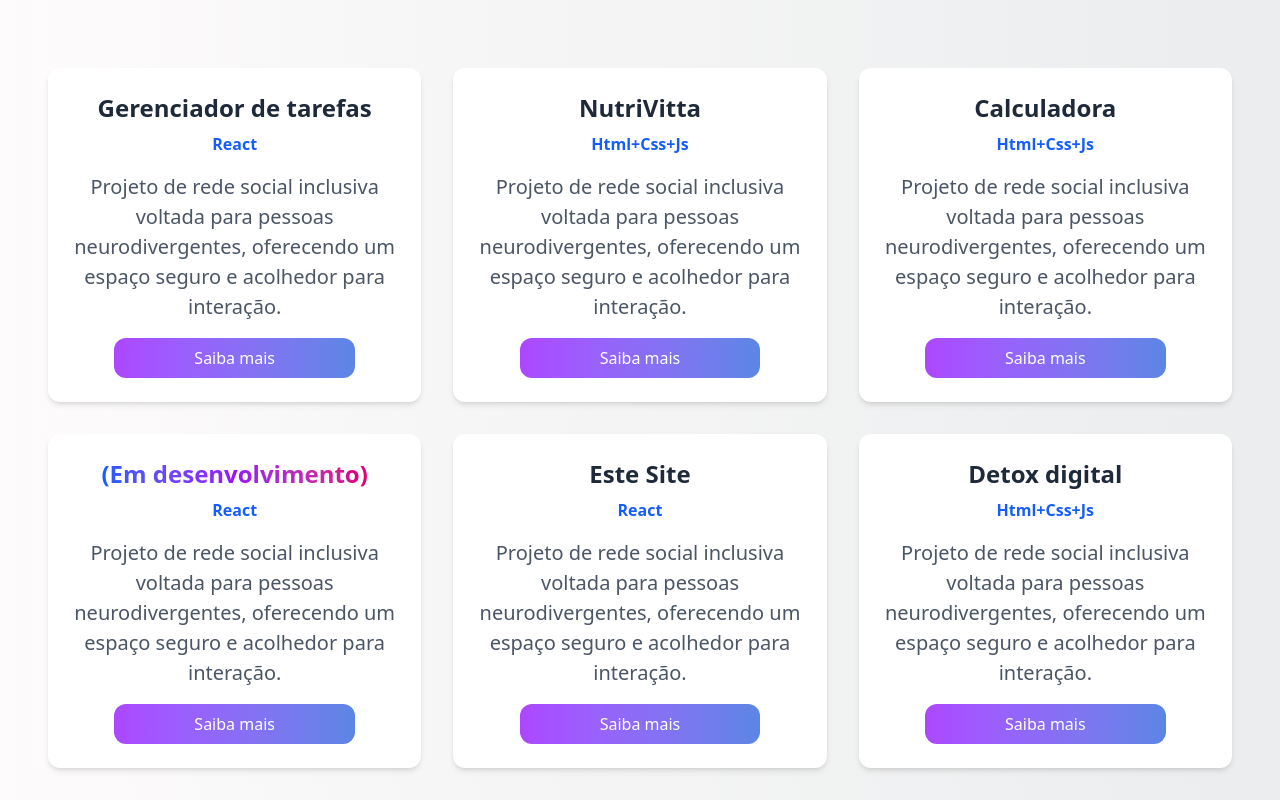
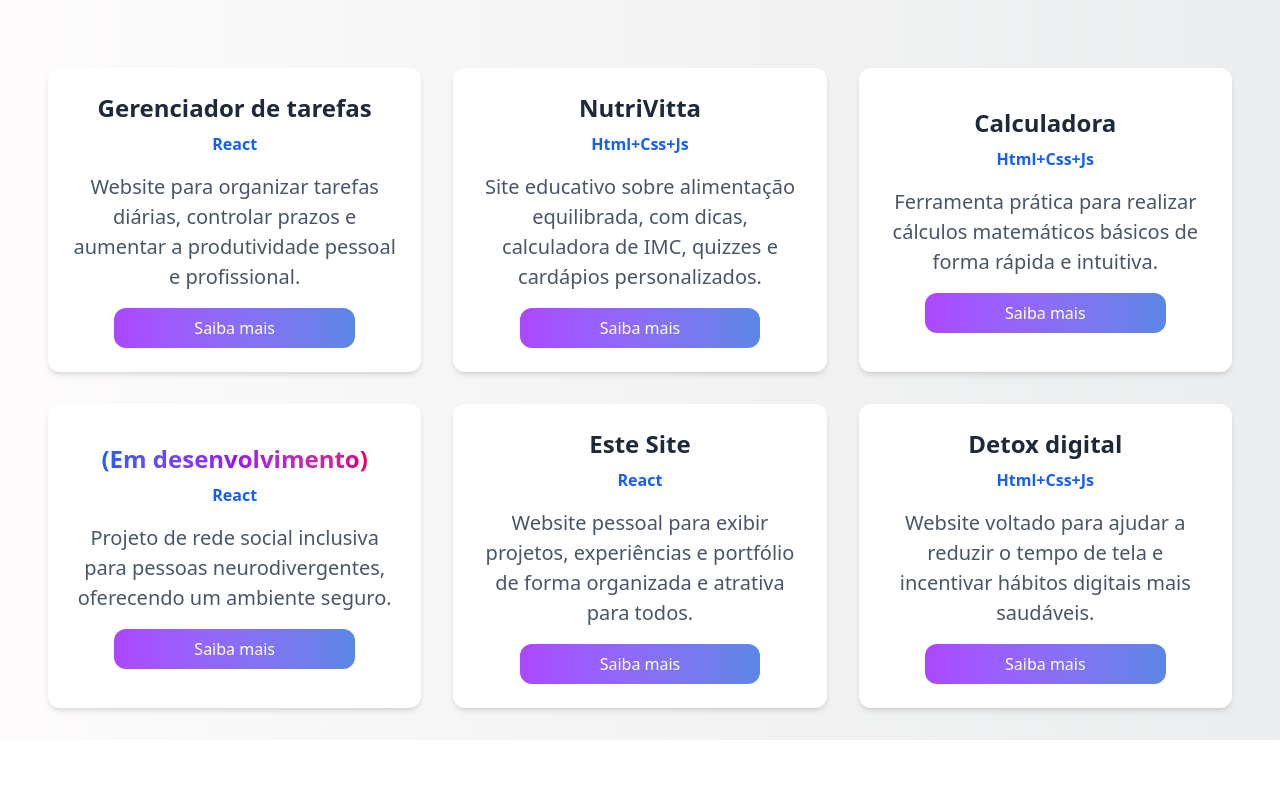
Before and after one commit to OtavioAugustodaRoza/MyPortifolio, a React (Vite) app: page / in a window 1280 px wide. Shown: the part 1044-1844 px from the top of the page. After the commit the page ends 1784 px from the top, so only its background shows below. Built offline with nearby package versions, Linux system fonts and the light colour scheme.

Commit message:
feat: finish 'MyProjects' section

```diff
--- a/src/components/MyProjects.jsx
+++ b/src/components/MyProjects.jsx
@@ -1,4 +1,5 @@
 import { useState } from 'react'
+import { motion } from 'framer-motion'
 
 function MyProjects() {
   const [filtro, setFiltro] = useState('Todos')
@@ -8,7 +9,7 @@ function MyProjects() {
       nome: 'Gerenciador de tarefas',
       tipo: 'React',
       descricao:
-        'Projeto de rede social inclusiva voltada para pessoas neurodivergentes, oferecendo um espaço seguro e acolhedor para interação. ',
+        'Website para organizar tarefas diárias, controlar prazos e aumentar a produtividade pessoal e profissional. ',
       link: 'curso-react-ashy-xi.vercel.app',
     },
     {
@@ -16,7 +17,7 @@ function MyProjects() {
       nome: 'NutriVitta',
       tipo: 'Html+Css+Js',
       descricao:
-        'Projeto de rede social inclusiva voltada para pessoas neurodivergentes, oferecendo um espaço seguro e acolhedor para interação. ',
+        'Site educativo sobre alimentação equilibrada, com dicas, calculadora de IMC, quizzes e cardápios personalizados. ',
       link: 'new-pi-2k25.vercel.app',
     },
     {
@@ -24,7 +25,7 @@ function MyProjects() {
       nome: 'Calculadora',
       tipo: 'Html+Css+Js',
       descricao:
-        'Projeto de rede social inclusiva voltada para pessoas neurodivergentes, oferecendo um espaço seguro e acolhedor para interação. ',
+        'Ferramenta prática para realizar cálculos matemáticos básicos de forma rápida e intuitiva. ',
       link: 'otavioaugustodaroza.github.io/calculadora/',
     },
     {
@@ -37,7 +38,7 @@ function MyProjects() {
         </>
       ),
       descricao:
-        'Projeto de rede social inclusiva voltada para pessoas neurodivergentes, oferecendo um espaço seguro e acolhedor para interação. ',
+        'Projeto de rede social inclusiva para pessoas neurodivergentes, oferecendo um ambiente seguro. ',
       link: 'ainda não temos',
       tipo: 'React',
     },
@@ -46,15 +47,15 @@ function MyProjects() {
       nome: 'Este Site',
       tipo: 'React',
       descricao:
-        'Projeto de rede social inclusiva voltada para pessoas neurodivergentes, oferecendo um espaço seguro e acolhedor para interação. ',
-      link: 'my-portifolio-iota-inky.vercel.app/',
+        'Website pessoal para exibir projetos, experiências e portfólio de forma organizada e atrativa para todos. ',
+      link: 'https://my-portifolio-iota-inky.vercel.app/',
     },
     {
       id: 5,
       nome: 'Detox digital',
       tipo: 'Html+Css+Js',
       descricao:
-        'Projeto de rede social inclusiva voltada para pessoas neurodivergentes, oferecendo um espaço seguro e acolhedor para interação. ',
+        'Website voltado para ajudar a reduzir o tempo de tela e incentivar hábitos digitais mais saudáveis. ',
       link: 'rafagameplays.github.io/site-de-telas-finalizado/questionario.html',
     },
   ]
@@ -65,8 +66,19 @@ function MyProjects() {
   })
 
   return (
-    <section className="min-h-screen w-full flex flex-col gap-11 items-center mt-7 bg-gradient-to-r from-[#FDFBFB] to-[#EBEDEE]">
-      <div>
+    <motion.section
+      className="min-h-screen w-full flex flex-col gap-11 items-center mt-7 bg-gradient-to-r from-[#FDFBFB] to-[#EBEDEE]"
+      initial={{ opacity: 0, y: 50 }}
+      whileInView={{ opacity: 1, y: 0 }}
+      viewport={{ once: true, amount: 0.5 }}
+      transition={{ duration: 1 }}
+    >
+      <motion.div
+        initial={{ opacity: 0, y: 20 }}
+        whileInView={{ opacity: 1, y: 0 }}
+        viewport={{ once: true, amount: 0.5 }}
+        transition={{ duration: 1 }}
+      >
         <h1 className="text-4xl font-medium" id="projects">
           Meus{' '}
           <span className="bg-gradient-to-r from-blue-600 via-purple-600 to-pink-600 bg-clip-text text-transparent font-semibold">
@@ -76,9 +88,15 @@ function MyProjects() {
         <h2 className="text-gray-600 text-2xl mt-2">
           Confira meus projetos mais recentes
         </h2>
-      </div>
+      </motion.div>
 
-      <div className="flex gap-4 rounded-2xl border-2 border-purple-600 p-1 text-purple-600">
+      <motion.div
+        className="flex gap-4 rounded-2xl border-2 border-purple-600 p-1 text-purple-600"
+        initial={{ opacity: 0, y: 20 }}
+        whileInView={{ opacity: 1, y: 0 }}
+        viewport={{ once: true, amount: 0.5 }}
+        transition={{ duration: 1, delay: 0.2 }}
+      >
         {['Todos', 'React', 'Html+Css+Js'].map((item) => (
           <button
             key={item}
@@ -92,13 +110,23 @@ function MyProjects() {
             {item}
           </button>
         ))}
-      </div>
+      </motion.div>
 
-      <div className="grid grid-cols-1 md:grid-cols-2 lg:grid-cols-3 gap-8 mt-8 w-full px-4">
+      <motion.div
+        className="grid grid-cols-1 md:grid-cols-2 lg:grid-cols-3 gap-8 mt-8 w-full px-4"
+        initial={{ opacity: 0, y: 20 }}
+        whileInView={{ opacity: 1, y: 0 }}
+        viewport={{ once: true, amount: 0.5 }}
+        transition={{ duration: 1, delay: 0.4 }}
+      >
         {projetosFiltrados.map((pro) => (
-          <div
+          <motion.div
             key={pro.id}
             className="bg-white rounded-xl shadow-md p-6 flex flex-col justify-center items-center transition-transform duration-500 hover:scale-110"
+            initial={{ opacity: 0, y: 20 }}
+            whileInView={{ opacity: 1, y: 0 }}
+            viewport={{ once: true, amount: 0.5 }}
+            transition={{ duration: 0.5, delay: 0.2 }}
           >
             <div className="flex flex-col gap-4 justify-center items-center">
               <div className="flex flex-col gap-2 justify-center items-center">
@@ -114,10 +142,10 @@ function MyProjects() {
                 Saiba mais
               </a>
             </div>
-          </div>
+          </motion.div>
         ))}
-      </div>
-    </section>
+      </motion.div>
+    </motion.section>
   )
 }
 
```
